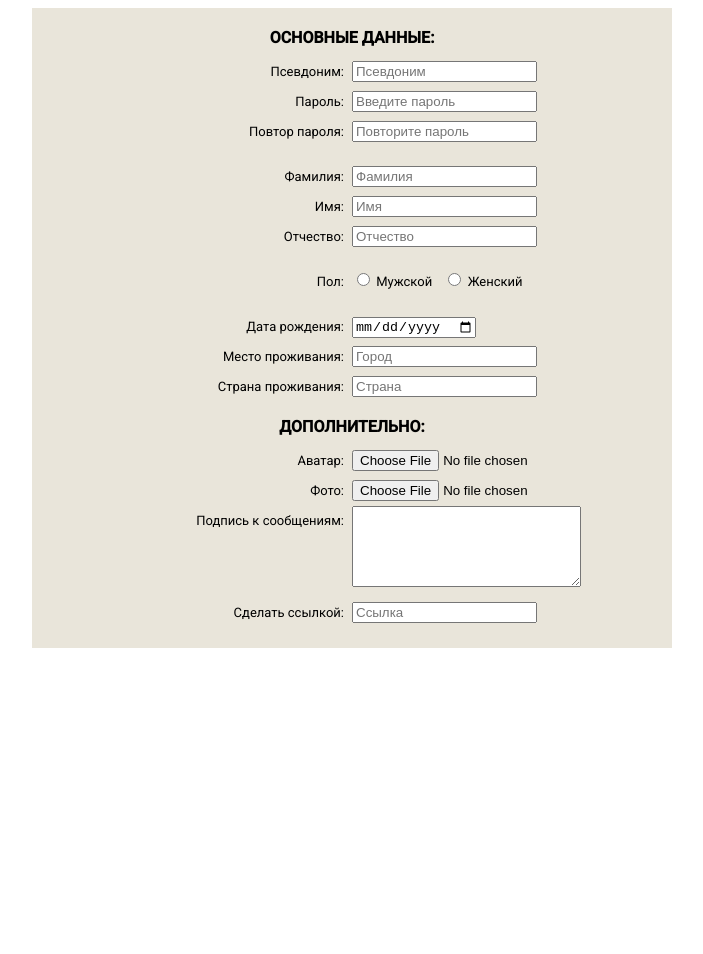
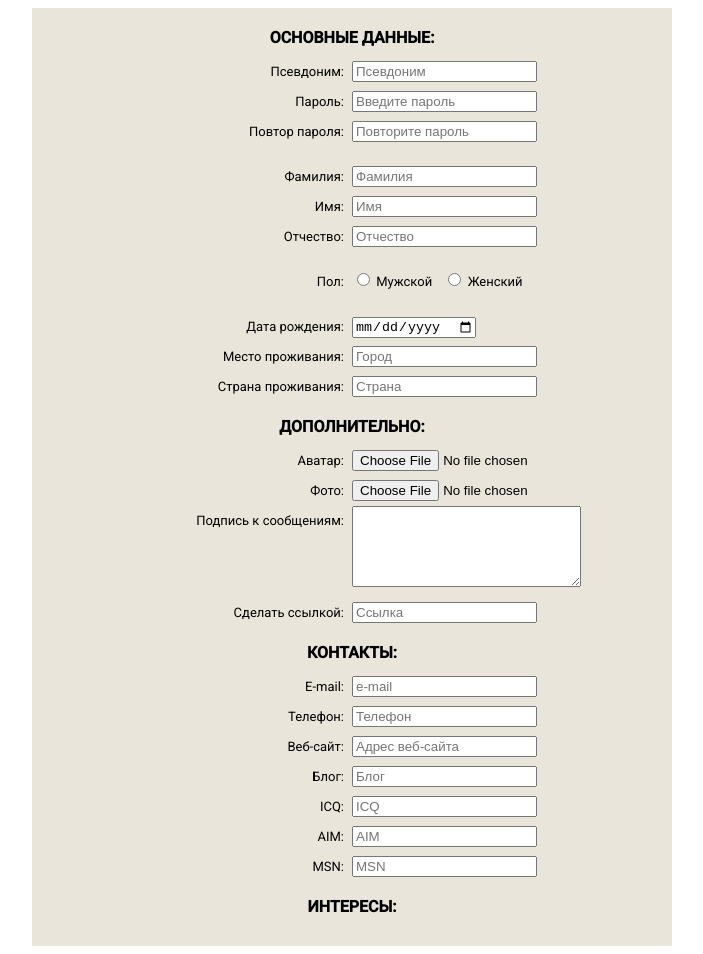
Before and after one commit to ppavlov28/LR_5, a plain HTML site: page index.html in a window 1280 px wide. Shown: the whole page, without its empty margins (288-991 px from the left). Before the commit the page ends 800 px from the top, so only its background shows below. Drawn offline with Linux system fonts and the light colour scheme.

Commit message:
Добавлены контакты:

```diff
--- a/index.html
+++ b/index.html
@@ -147,13 +147,82 @@
         </div>
         <div class="row clearfix">
             <div class="left">
-                <label for="">Сделать ссылкой:</label>
+                <label for="id-link">Сделать ссылкой:</label>
             </div>
             <div class="right">
                 <input type="text" name="link" id="id-link"
                        placeholder="Ссылка">
             </div>
         </div>
+
+        <br>
+
+        <h1>КОНТАКТЫ:</h1>
+
+        <div class="row clearfix">
+            <div class="left">
+                <label for="id-email">E-mail:</label>
+            </div>
+            <div class="right">
+                <input type="text" name="email" id="id-email"
+                       placeholder="e-mail">
+            </div>
+        </div>
+        <div class="row clearfix">
+            <div class="left">
+                <label for="id-phone">Телефон:</label>
+            </div>
+            <div class="right">
+                <input type="text" name="phone" id="id-phone"
+                       placeholder="Телефон">
+            </div>
+        </div>
+        <div class="row clearfix">
+            <div class="left">
+                <label for="id-web-site">Веб-сайт:</label>
+            </div>
+            <div class="right">
+                <input type="text" name="web-site" id="id-web-site"
+                       placeholder="Адрес веб-сайта">
+            </div>
+        </div>
+        <div class="row clearfix">
+            <div class="left">
+                <label for="id-blog">Блог:</label>
+            </div>
+            <div class="right">
+                <input type="text" name="blog" id="id-blog" placeholder="Блог">
+            </div>
+        </div>
+        <div class="row clearfix">
+            <div class="left">
+                <label for="id-icq">ICQ:</label>
+            </div>
+            <div class="right">
+                <input type="text" name="icq" id="id-icq" placeholder="ICQ">
+            </div>
+        </div>
+        <div class="row clearfix">
+            <div class="left">
+                <label for="id-aim">AIM:</label>
+            </div>
+            <div class="right">
+                <input type="text" name="aim" id="id-aim" placeholder="AIM">
+            </div>
+        </div>
+        <div class="row clearfix">
+            <div class="left">
+                <label for="id-msn">MSN:</label>
+            </div>
+            <div class="right">
+                <input type="text" name="msn" id="id-msn" placeholder="MSN">
+            </div>
+        </div>
+
+        <br>
+
+        <h1>ИНТЕРЕСЫ:</h1>
+
 
     </form>
 </div>
```
